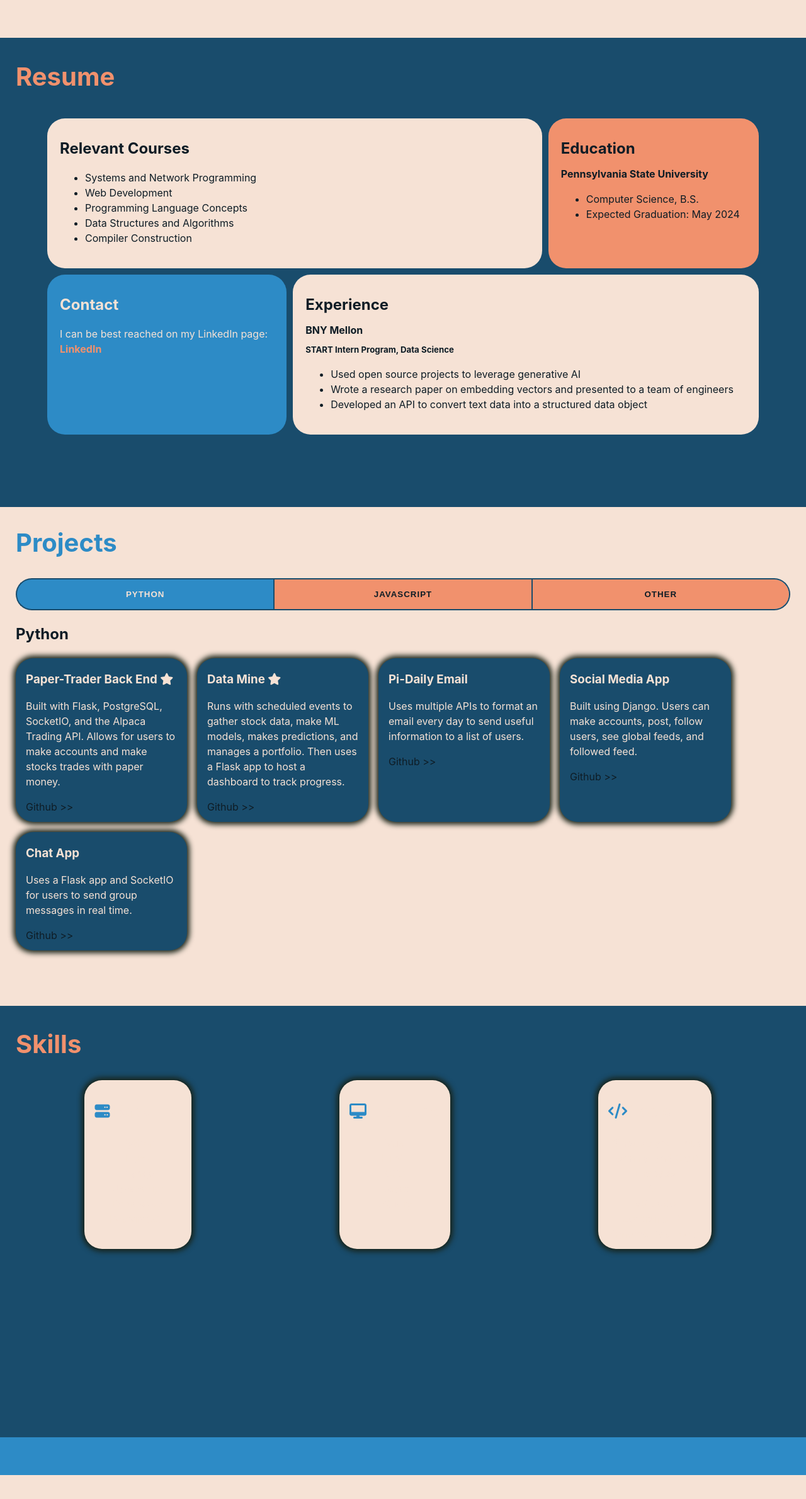
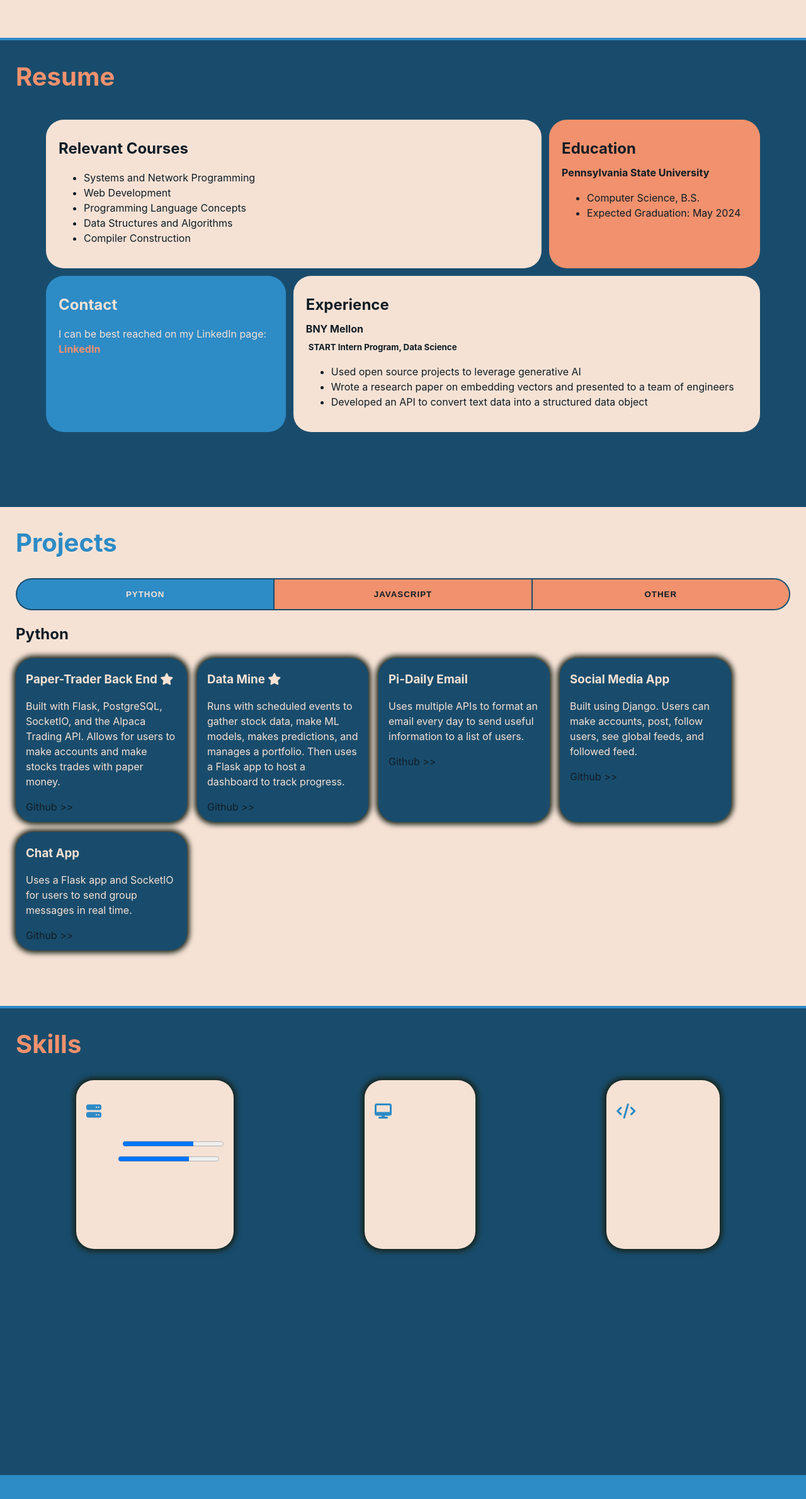
Before and after one commit to rdawson46/vue-portfolio, a Vue app: page / in a window 1280 px wide. Shown: the part 1532-3912 px from the top of the page at 63% size. Before the commit the page ends 3874 px from the top, so only its background shows below. Built offline with nearby package versions, Linux system fonts and the light colour scheme.

Commit message:
added divider to resume and skills sections, fixed skills bottom padding, and added progress bars to mess around with skills

```diff
--- a/src/components/Footer.vue
+++ b/src/components/Footer.vue
@@ -15,6 +15,6 @@
     right: 0;
     left: 0;
     background-color: var(--accent);
-    height: 60px;
+    height: 3.4rem;
 }
 </style>
--- a/src/components/Resume.vue
+++ b/src/components/Resume.vue
@@ -62,10 +62,23 @@ h1{
     height: fit-content;
 }
 
+.section::before{
+    content: "";
+    display: block;
+    position: absolute;
+    height: 0.25rem;
+    left: 0;
+    top: 0;
+    right: 0;
+    background: var(--accent);
+}
+
 .grid{
     display: grid;
-    gap: 10px;
-    padding: 10px 50px 25px 50px;
+    /* gap: 10px; */
+    gap: 0.75rem;
+    /* padding: 10px 50px 25px 50px; */
+    padding: 0.75rem 3rem 1.5rem 3rem;
     /* grid-template-columns: 100px 100px 100px; */
     /* grid-template-columns: span 3; */
     /* grid-template-columns: 80px 80px 80px 80px 80px;
@@ -77,7 +90,8 @@ h1{
 .box{
     /* border-radius: 12px; */
     border-radius: 1.75rem;
-    padding: 20px;
+    /* padding: 20px; */
+    padding: 1.25rem;
     background-color: var(--background);
     /* height: 200px; */
     /* min-height: 20px; */
@@ -118,15 +132,18 @@ h1{
 }
 
 .title{
-    margin: 10px 0;
+    /* margin: 10px 0; */
+    margin: 0.5rem 0;
 }
 
 .sub-title{
-    margin: 10px 0;
+    /* margin: 10px 0; */
+    margin: 0.5rem 0;
 }
 
 .job-title{
-    margin: 5px 0;
+    /* margin: 5px 0; */
+    margin: 0.25rem;
 }
 
 a{
--- a/src/components/Skills.vue
+++ b/src/components/Skills.vue
@@ -16,8 +16,8 @@ import Footer from './Footer.vue';
                     Back End
                 </h2>
                 <ul>
-                    <li>Python</li>
-                    <li>Flask</li>
+                    <li>Python <progress max="10" value="7"></progress></li>
+                    <li>Flask <progress max="10" value="7"></progress></li>
                     <li>Django</li>
                     <li>JavaScript</li>
                     <li>Express JS</li>
@@ -62,6 +62,11 @@ import Footer from './Footer.vue';
 </template>
 
 <style scoped>
+
+progress[value]{
+    /* background-color: red; */
+    fill: red;
+}
 h1 {
     color: var(--secondary);
 }
@@ -69,10 +74,22 @@ h1 {
 .section {
     background-color: var(--primary);
     margin: 25px 0 0 0;
-    padding: 5px 25px 0 25px;
+    padding: 5px 25px 3.4rem 25px;
+    /* padding-bottom: 3.4rem; */
     width: calc(100% - 50px);
     min-height: calc(100vh - 60px);
     height: fit-content;
+}
+
+.section::before{
+    content: "";
+    display: block;
+    position: absolute;
+    height: 0.25rem;
+    left: 0;
+    top: 0;
+    right: 0;
+    background: var(--accent);
 }
 
 .container{
@@ -97,7 +114,10 @@ h1 {
     padding: 0.75rem 1rem;
     transition: all 450ms;
     box-shadow: 0 0 0.5rem 0.25rem #182318;
+    overflow-y: hidden;
+    overflow-x: hidden;
 }
+
 
 .field i{
     color: var(--accent);
```
